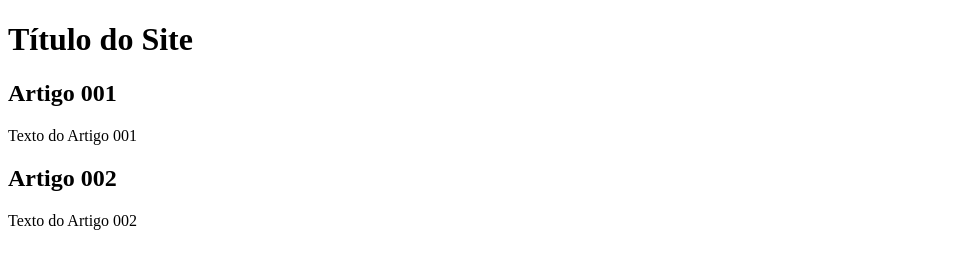
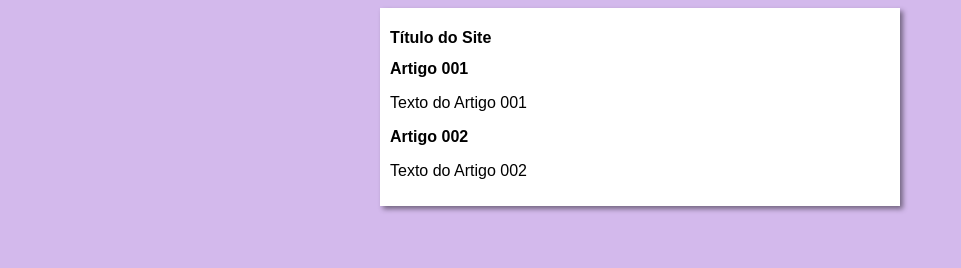
Before and after one commit to tiagodan777/projeto-site, a plain HTML site: page index.html in a window 1280 px wide. Shown: the whole page, without its empty margins (0-961 px from the left). Drawn offline with Linux system fonts and the light colour scheme.

Commit message:
iniciei o design

```diff
--- /dev/null
+++ b/estilos/style.css
@@ -0,0 +1,16 @@
+* {
+    font-family: Arial, Helvetica, sans-serif;
+    font-size: 16px;
+}
+
+body {
+    background-color: rgb(211, 185, 236);
+}
+
+main {
+    background-color: white;
+    width: 500px;
+    margin: auto;
+    padding: 10px;
+    box-shadow: 3px 3px 5px rgba(0, 0, 0, 0.455);
+}
--- a/index.html
+++ b/index.html
@@ -4,6 +4,7 @@
     <meta charset="UTF-8">
     <meta name="viewport" content="width=device-width, initial-scale=1.0">
     <title>Título do Site</title>
+    <link rel="stylesheet" href="estilos/style.css">
 </head>
 <body>
     <main>
```
